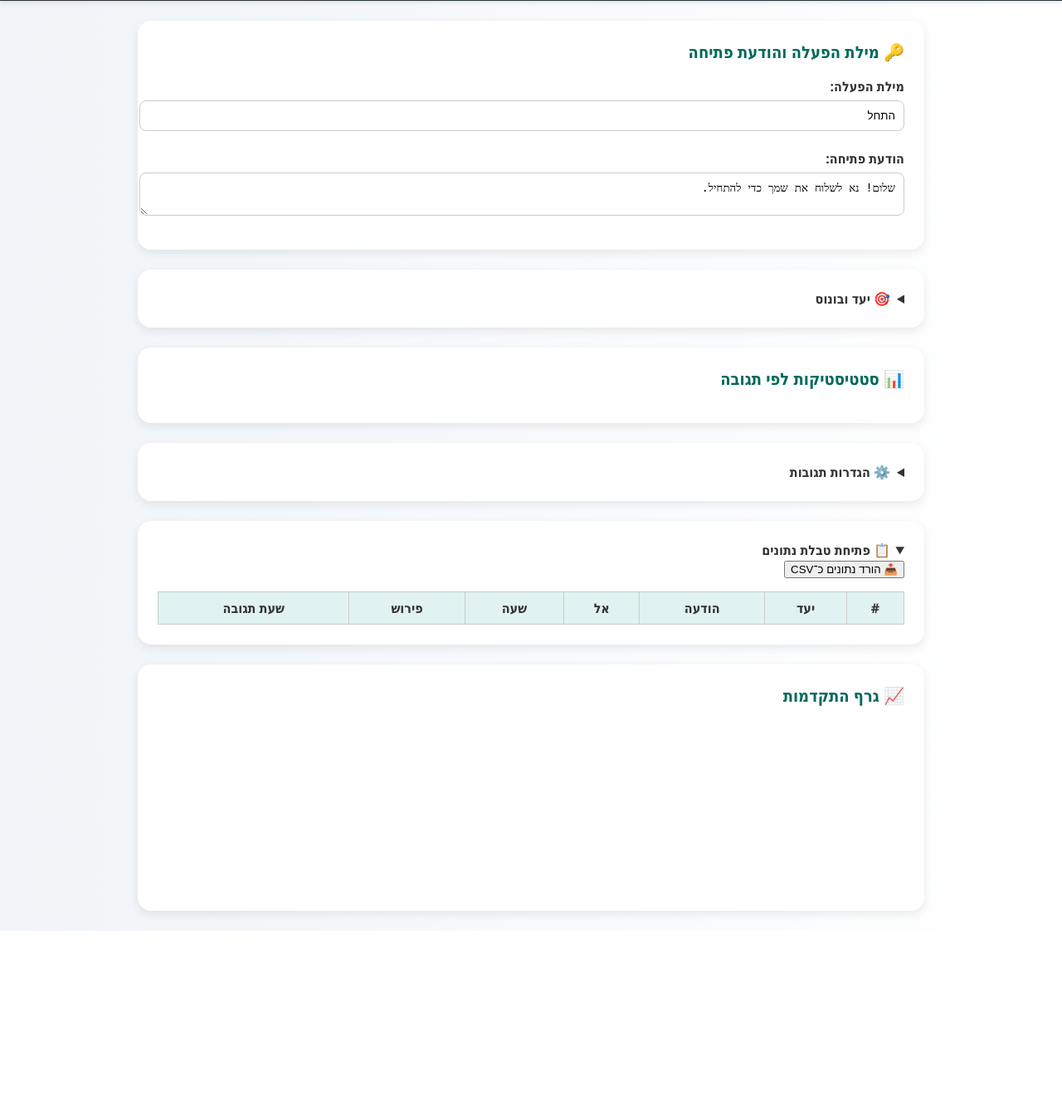
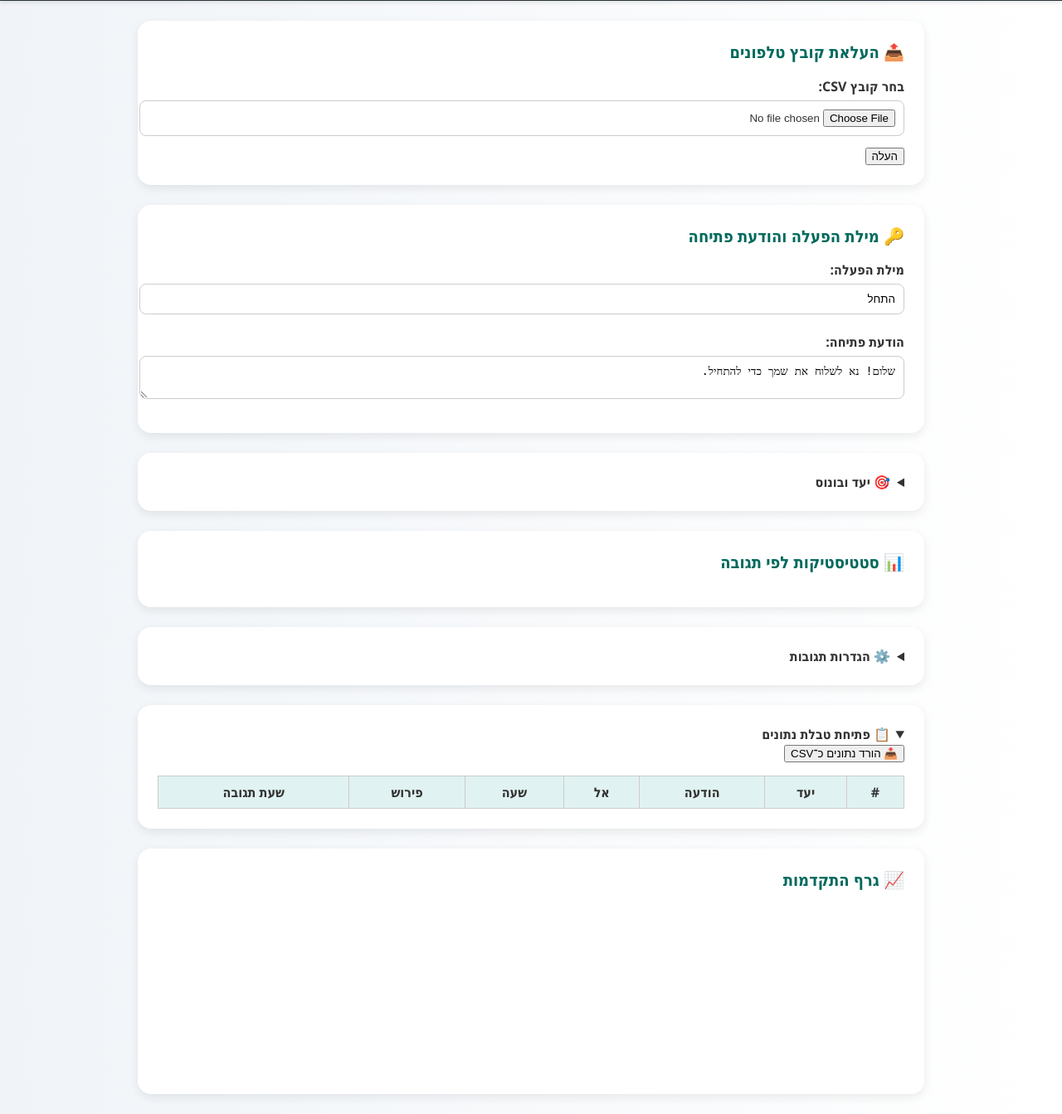
Before and after one commit to uriya222972/sms-auto-bot, a Flask app: page /dashboard in a window 1280 px wide. Shown: the part 84-1427 px from the top of the page at 83% size. Before the commit the page ends 1206 px from the top, so only its background shows below. Run offline with Flask 3, Linux system fonts and the light colour scheme; the visitor is signed in with stand-in values (Sample User, id 1); lists and menus that the app fills with data are empty; a map, chart or similar area stays blank; some libraries are stand-ins or nearby versions.

Commit message:
Update index.html

```diff
--- a/templates/index.html
+++ b/templates/index.html
@@ -179,6 +179,15 @@
   </div>
 
   <div class="section">
+  <h2>📤 העלאת קובץ טלפונים</h2>
+  <form method="POST" action="/upload" enctype="multipart/form-data">
+    <label>בחר קובץ CSV:</label>
+    <input type="file" name="file" accept=".csv">
+    <input type="submit" value="העלה">
+  </form>
+</div>
+
+<div class="section">
   <h2>🔑 מילת הפעלה והודעת פתיחה</h2>
   <label>מילת הפעלה:</label>
   <input type="text" value="{{ activation_word }}" onchange="saveValue('activation_word', this.value)">
```
